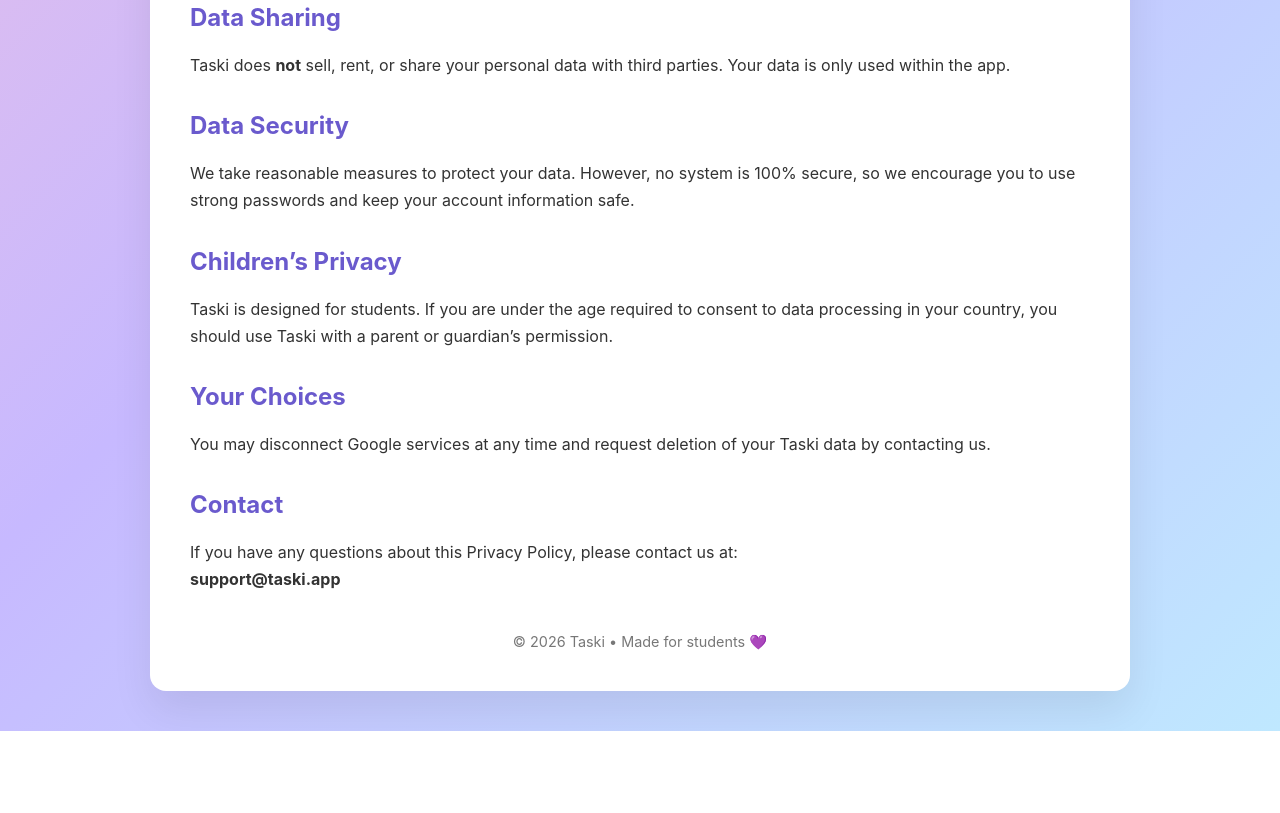
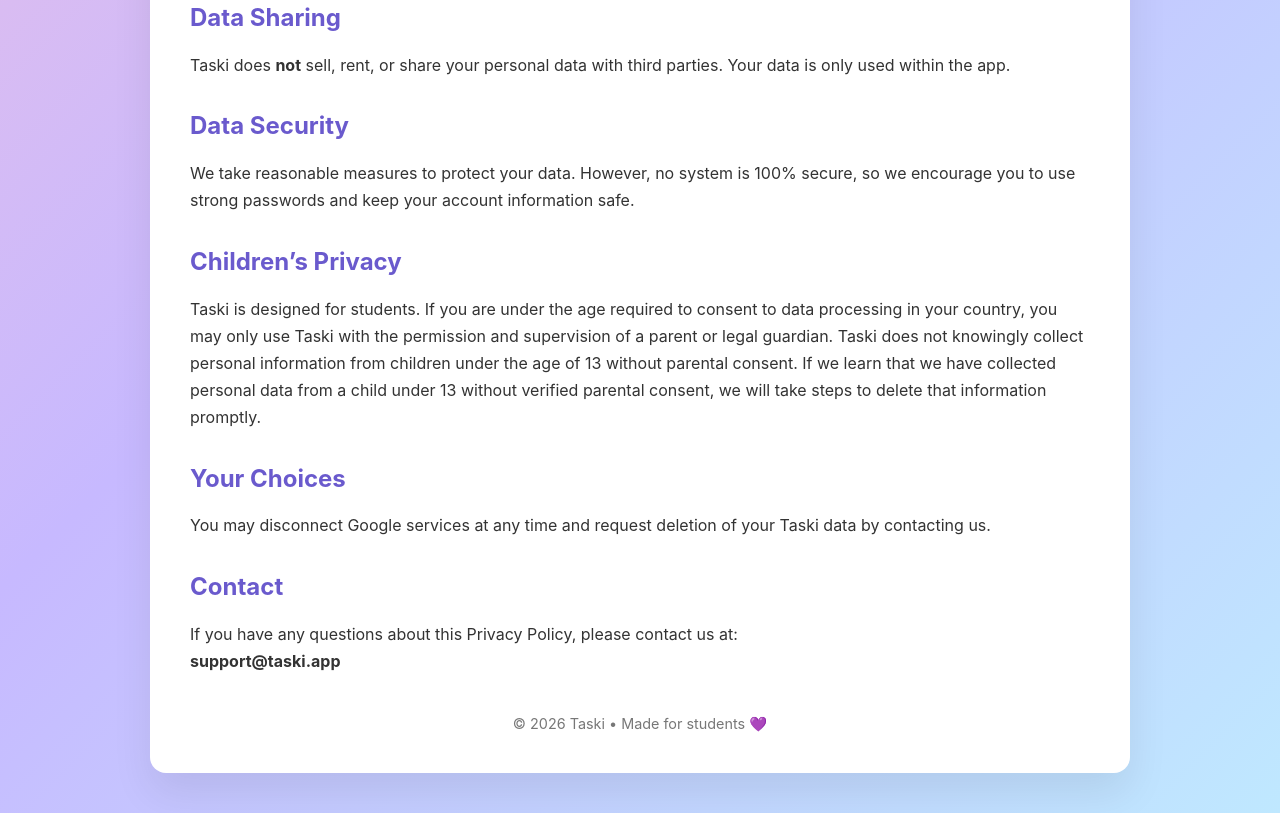
Before and after one commit to LianaCodes/Taski, a plain HTML site: page privacy.html in a window 1280 px wide. Shown: the part 916-1729 px from the top of the page. Before the commit the page ends 1647 px from the top, so only its background shows below. Drawn offline with Linux system fonts and the light colour scheme.

Commit message:
Update privacy.html

```diff
--- a/privacy.html
+++ b/privacy.html
@@ -123,9 +123,13 @@
 
     <h2>Children’s Privacy</h2>
     <p>
-      Taski is designed for students. If you are under the age required to consent
-      to data processing in your country, you should use Taski with a parent or
-      guardian’s permission.
+      Taski is designed for students. If you are under the age required to consent to data
+      processing in your country, you may only use Taski with the permission and supervision
+      of a parent or legal guardian.
+
+      Taski does not knowingly collect personal information from children under the age of 13
+      without parental consent. If we learn that we have collected personal data from a
+      child under 13 without verified parental consent, we will take steps to delete that information promptly.
     </p>
 
     <h2>Your Choices</h2>
```
